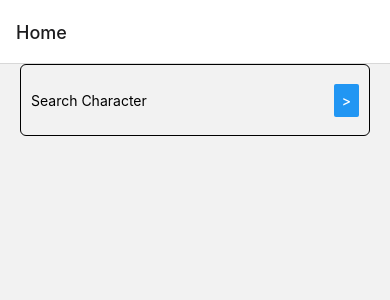
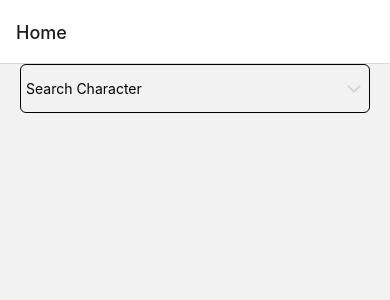
Before and after one commit to SenaNurB/rickAndMorty, a React Native app: screen /Home in a window 390 px wide. Shown: the top 300 px of the page. Built offline with nearby package versions, Linux system fonts and the light colour scheme.

Commit message:
fix and scaling is added

```diff
--- a/src/components/searchbox/ResultItem.js
+++ b/src/components/searchbox/ResultItem.js
@@ -1,6 +1,8 @@
 import { Image, StyleSheet, Text, TouchableOpacity, View } from "react-native";
 import React, { useMemo, useCallback } from "react";
 import { useCharacterStore } from "../../stores/characterStore";
+import IconButton from "../ui/IconButton";
+import { horizontalScale, verticalScale } from "../../constants/scaling";
 
 const ResultItem = ({ item }) => {
   const { selectedCharacters, addCharacter, removeCharacter } =
@@ -26,7 +28,16 @@ const ResultItem = ({ item }) => {
 
   return (
     <TouchableOpacity style={styles.itemContainer} onPress={handleSelect}>
-      <View style={[styles.checkbox, isSelected && styles.selectedCheckbox]} />
+      <View style={[styles.checkbox, isSelected && styles.selectedCheckbox]}>
+        {isSelected && (
+          <IconButton
+            name="checkmark-sharp"
+            size={24}
+            color="white"
+            onPress={handleSelect}
+          />
+        )}
+      </View>
       <Image style={styles.image} source={{ uri: item.image }} />
       <View>
         <Text>{item.name}</Text>
@@ -41,25 +52,30 @@ export default ResultItem;
 const styles = StyleSheet.create({
   itemContainer: {
     flexDirection: "row",
-    borderBottomWidth: 1,
+    borderTopWidth: 1,
+    borderRadius: horizontalScale(5),
     borderColor: "gray",
-    padding: 10,
+    padding: horizontalScale(10),
     alignItems: "center",
-    maxHeight: 100,
+    maxHeight: verticalScale(100),
   },
   checkbox: {
-    width: 20,
-    height: 20,
+    width: horizontalScale(30),
+    height: horizontalScale(30),
     backgroundColor: "white",
-    marginRight: 10,
+    marginRight: horizontalScale(10),
+    alignSelf: "center",
+    justifyContent: "center",
+    borderRadius: horizontalScale(4),
+    padding: horizontalScale(4),
   },
   selectedCheckbox: {
-    backgroundColor: "red",
+    backgroundColor: "blue",
   },
   image: {
-    width: 60,
-    height: 60,
-    borderRadius: 6,
-    marginRight: 10,
+    width: horizontalScale(60),
+    height: horizontalScale(60),
+    borderRadius: horizontalScale(6),
+    marginRight: horizontalScale(10),
   },
 });
--- a/src/components/searchbox/ResultList.js
+++ b/src/components/searchbox/ResultList.js
@@ -2,7 +2,7 @@ import { FlatList, StyleSheet, View } from "react-native";
 import React, { useCallback } from "react";
 import ResultItem from "./ResultItem";
 
-const ResultList = ({ data, isLoading }) => {
+const ResultList = ({ data }) => {
   const renderItem = useCallback(
     ({ item }) => {
       return <ResultItem item={item} />;
@@ -43,5 +43,12 @@ const styles = StyleSheet.create({
     borderColor: "gray",
     borderRadius: 10,
     backgroundColor: "lightgray",
+    position: "absolute",
+    top: 0,
+    left: 0,
+    right: 0,
+    borderColor: "gray",
+    maxHeight: 200,
+    zIndex: 2,
   },
 });
--- a/src/components/searchbox/SearchBox.js
+++ b/src/components/searchbox/SearchBox.js
@@ -8,9 +8,16 @@ import LoadingOverlay from "../ui/LoadingOverlay";
 
 const SearchBox = () => {
   const [searchText, setSearchText] = useState();
-  const { data, isLoading, error } = useCharacterQuery(searchText);
   const { selectedCharacters } = useCharacterStore();
   const [visible, setVisible] = useState(false);
+
+  const { data, isLoading, error } = useCharacterQuery(searchText, {
+    onError: (err) => {
+      if (err.message === "No Character Found") {
+        setVisible(true);
+      }
+    },
+  });
 
   const onChangeTextHandler = useCallback((text) => {
     setVisible(true);
@@ -21,6 +28,24 @@ const SearchBox = () => {
     setVisible((prevState) => !prevState);
   }, []);
 
+  const renderContent = () => {
+    if (isLoading) {
+      return <LoadingOverlay />;
+    }
+
+    if (error) {
+      return (
+        <Text style={styles.errorText}>
+          {error.message === "No Character Found"
+            ? "No Character Found"
+            : "Error loading data"}
+        </Text>
+      );
+    }
+
+    return data?.length ? <ResultList data={data} /> : null;
+  };
+
   return (
     <View style={styles.container}>
       <SelectedItemsList
@@ -29,19 +54,7 @@ const SearchBox = () => {
         value={searchText}
         onPress={onPressHandler}
       />
-      {visible && (
-        <View style={styles.resultContainer}>
-          {isLoading ? (
-            <LoadingOverlay />
-          ) : error ? (
-            <Text style={styles.errorText}>Error loading data</Text>
-          ) : data?.length ? (
-            <ResultList data={data} />
-          ) : (
-            <Text style={styles.noCharacterText}>No Character Found</Text>
-          )}
-        </View>
-      )}
+      {visible && <View style={styles.resultContainer}>{renderContent()}</View>}
     </View>
   );
 };
@@ -50,9 +63,9 @@ export default SearchBox;
 
 const styles = StyleSheet.create({
   container: {
-    flex: 1,
     marginHorizontal: 20,
     paddingBottom: 50,
+    zIndex: 1,
   },
   resultContainer: {
     flex: 1,
--- a/src/components/searchbox/SelectedItem.js
+++ b/src/components/searchbox/SelectedItem.js
@@ -1,13 +1,22 @@
 import { StyleSheet, Text, TouchableOpacity, View } from "react-native";
 import React from "react";
+import IconButton from "../ui/IconButton";
 
 const SelectedItem = ({ data, handleRemove }) => {
   return (
     <View style={styles.container}>
-      <TouchableOpacity onPress={() => handleRemove(data.id)}>
-        <Text>X </Text>
-      </TouchableOpacity>
       <Text>{data.name}</Text>
+      <IconButton
+        name="close"
+        size={20}
+        color="white"
+        style={{
+          backgroundColor: "lightgray",
+          borderRadius: 4,
+          marginLeft: 3,
+        }}
+        onPress={() => handleRemove(data.id)}
+      />
     </View>
   );
 };
@@ -17,11 +26,10 @@ export default SelectedItem;
 const styles = StyleSheet.create({
   container: {
     flexDirection: "row",
-    padding: 10,
+    padding: 5,
     borderWidth: 1,
-    margin: 2,
+    marginRight: 5,
     borderRadius: 6,
-    minHeight: 50,
     alignItems: "center",
     justifyContent: "center",
   },
--- a/src/components/searchbox/SelectedItemsList.js
+++ b/src/components/searchbox/SelectedItemsList.js
@@ -1,7 +1,8 @@
-import { Button, FlatList, StyleSheet, TextInput, View } from "react-native";
+import { FlatList, StyleSheet, TextInput, View } from "react-native";
 import React, { useCallback } from "react";
 import SelectedItem from "./SelectedItem";
 import { useCharacterStore } from "../../stores/characterStore";
+import IconButton from "../ui/IconButton";
 
 const SelectedItemsList = ({ data, onChangeText, value, onPress }) => {
   const { removeCharacter } = useCharacterStore();
@@ -22,13 +23,21 @@ const SelectedItemsList = ({ data, onChangeText, value, onPress }) => {
 
   const input = (
     <View
-      style={{ minHeight: 50, alignItems: "center", justifyContent: "center" }}
+      style={{
+        alignItems: "center",
+        justifyContent: "center",
+      }}
     >
       <TextInput
         placeholder="Search Character"
         value={value}
         onChangeText={onChangeText}
-        style={{ minWidth: 200 }}
+        style={{
+          minWidth: 200,
+          alignItems: "center",
+          justifyContent: "center",
+          marginVertical: 10,
+        }}
       />
     </View>
   );
@@ -42,7 +51,12 @@ const SelectedItemsList = ({ data, onChangeText, value, onPress }) => {
         renderItem={renderItem}
         ListFooterComponent={input}
       />
-      <Button title=">" onPress={onPress} />
+      <IconButton
+        name="chevron-down"
+        size={20}
+        color="lightgray"
+        onPress={onPress}
+      />
     </View>
   );
 };
@@ -53,7 +67,7 @@ const styles = StyleSheet.create({
   container: {
     flexDirection: "row",
     borderWidth: 1,
-    padding: 10,
+    padding: 5,
     borderRadius: 6,
     justifyContent: "center",
     alignItems: "center",
--- /dev/null
+++ b/src/components/ui/IconButton.js
@@ -0,0 +1,23 @@
+import { Pressable, StyleSheet, View } from "react-native";
+import { Ionicons } from "@expo/vector-icons";
+
+function IconButton({ name, size, color, onPress, style }) {
+  return (
+    <Pressable
+      onPress={onPress}
+      style={({ pressed }) => pressed && styles.pressed}
+    >
+      <View style={style}>
+        <Ionicons name={name} size={size} color={color} />
+      </View>
+    </Pressable>
+  );
+}
+
+export default IconButton;
+
+const styles = StyleSheet.create({
+  pressed: {
+    opacity: 0.75,
+  },
+});
--- a/src/components/ui/LoadingOverlay.js
+++ b/src/components/ui/LoadingOverlay.js
@@ -16,5 +16,7 @@ const styles = StyleSheet.create({
     justifyContent: "center",
     alignItems: "center",
     padding: 50,
+    backgroundColor: "lightgray",
+    borderRadius: 6,
   },
 });
--- /dev/null
+++ b/src/constants/scaling.js
@@ -0,0 +1,50 @@
+import { Dimensions } from "react-native";
+
+// Get the device's screen dimensions
+const { width, height } = Dimensions.get("window");
+
+// Check if the device is small (e.g. iPhone 5, SE, etc.)
+const isSmall = width <= 375;
+
+// Define the guideline base width based on whether the device is small or not
+const guidelineBaseWidth = () => {
+  if (isSmall) {
+    // if device is small, return 330 (fit older iPhones such as the iPhone 5/5S/SE)
+    return 330;
+  }
+  return 350; // if device is not small, return 350
+};
+
+// Define the guideline base height based on the device's width
+const guidelineBaseHeight = () => {
+  if (isSmall) {
+    // if device is small, return 550 (enough vertical space without taking up too much screen real estate)
+    return 550;
+  } else if (width > 410) {
+    // if device width is greater than 410 (close to iPhone 6/7/8 Plus width), return 620 (enough vertical space without making the UI feel cramped)
+    return 620;
+  }
+  return 680; // if device width is less than or equal to 410, return 680 (appropriate for devices with even wider screens, such as some Android phones)
+};
+
+// Define the guideline base font size based on the device's width
+const guidelineBaseFonts = () => {
+  if (width > 410) {
+    // if device width is greater than 410 (close to iPhone 6/7/8 Plus width), return 430
+    return 430;
+  }
+  return 400; // if device width is less than or equal to 410, return 400
+};
+
+// Function to scale a size horizontally based on the device's width
+const horizontalScale = (size) => (width / guidelineBaseWidth()) * size;
+
+// Function to scale a size vertically based on the device's height
+const verticalScale = (size) => (height / guidelineBaseHeight()) * size;
+
+// Function to scale a font size based on the device's width
+const scaleFontSize = (size) =>
+  Math.round((size * width) / guidelineBaseFonts());
+
+// Export the scaling functions for use in other modules
+export { horizontalScale, verticalScale, scaleFontSize };
--- a/src/services/api.js
+++ b/src/services/api.js
@@ -10,7 +10,14 @@ export const fetchCharacters = async (name) => {
 
     return response.data.results;
   } catch (error) {
+    if (axios.isAxiosError(error)) {
+      if (error.response?.status === 404) {
+        throw new Error("No Character Found");
+      } else {
+        throw new Error("Failed to fetch characters");
+      }
+    }
     console.error("Error fetching characters:", error);
-    throw new Error("Failed to fetch characters");
+    throw error;
   }
 };
```
